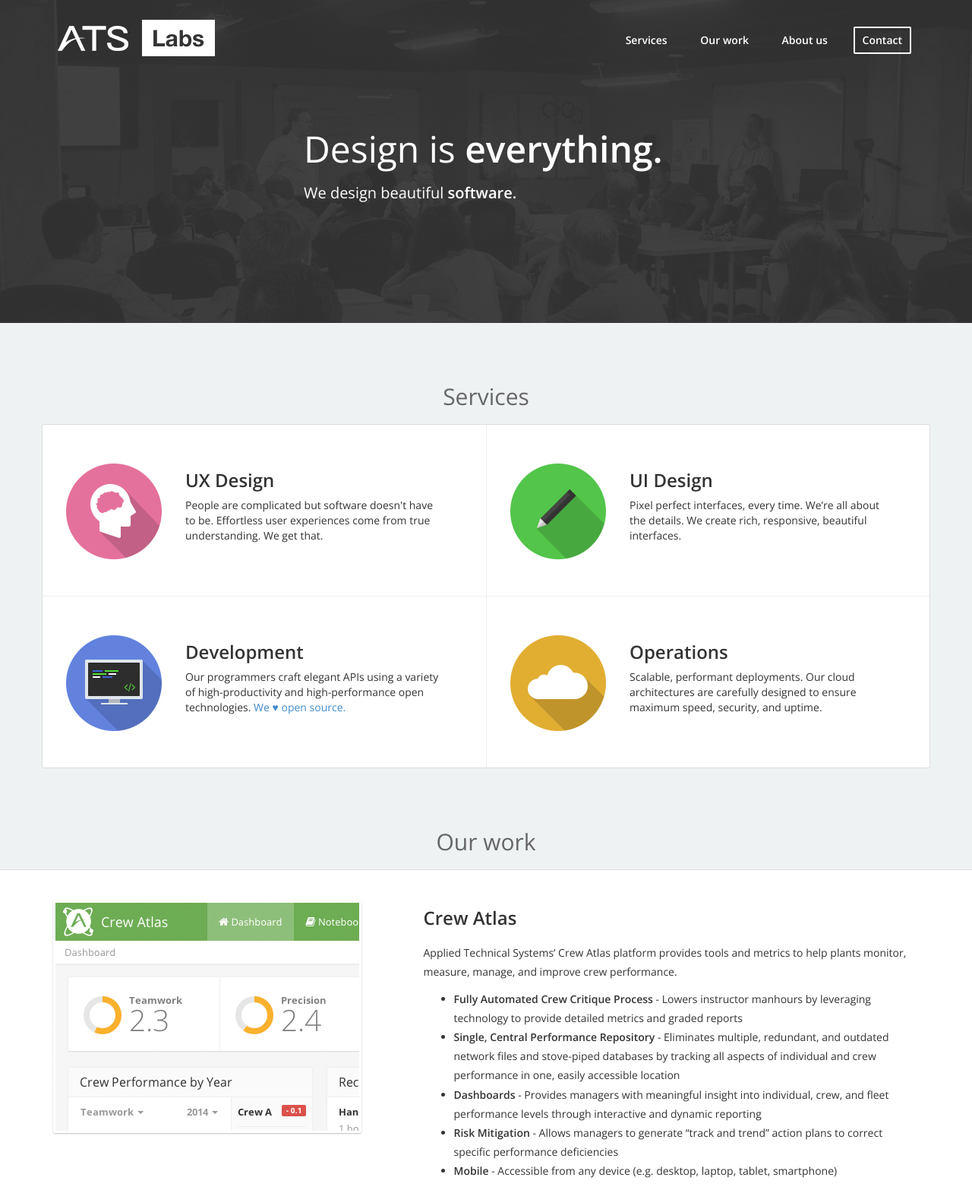
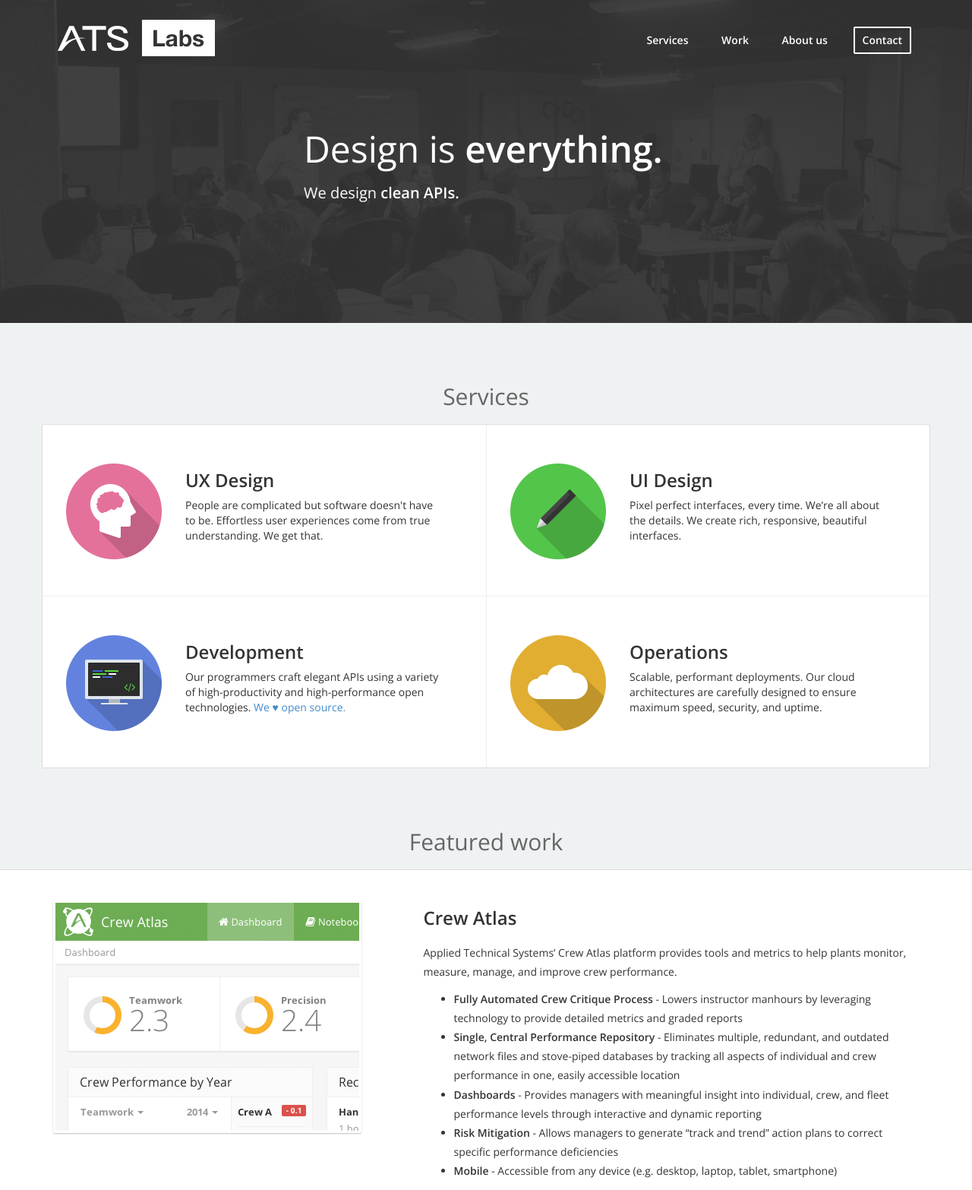
Before and after one commit to atsid/atsid.github.io, a website: page app/index.html in a window 1280 px wide. Shown: the top 1566 px of the page at 76% size. Drawn offline with nearby package versions, Linux system fonts and the light colour scheme; files that its build step writes are made by us from their sources.

Commit message:
improves tag lines

```diff
--- a/app/index.html
+++ b/app/index.html
@@ -34,7 +34,7 @@
           <div class="col-xs-9 text-right">
             <ul class="list-unstyled menu">
               <li class="hidden-xs"><a class="scroll" href="#section-services">Services</a></li>
-              <li class="hidden-xs"><a class="scroll" href="#section-work">Our work</a></li>
+              <li class="hidden-xs"><a class="scroll" href="#section-work">Work</a></li>
               <li class="hidden-xs"><a class="scroll" href="#section-about">About us</a></li>
               <li><a class="contact" target="_blank" href="http://www.atsid.com/contact-us">Contact</a></li>
             </ul>
@@ -45,7 +45,7 @@
     <section class="hero">
       <div>
         <h2>Design is <strong>everything.</strong></h2>
-        <h3>We design beautiful <strong class="swap">interfaces.</strong></h2>
+        <h3>We design <strong class="swap">beautiful experiences.</strong></h2>
       </div>
     </section>
     <section class="services">
@@ -77,7 +77,7 @@
         </div>
       </div>
     </section>
-    <h4 data-menu-offset="-100" id="section-work" class="text-center">Our work</h4>
+    <h4 data-menu-offset="-100" id="section-work" class="text-center">Featured work</h4>
     <section class="work">
       <div class="container">
         <div class="row">
--- a/app/scripts/main.js
+++ b/app/scripts/main.js
@@ -1,4 +1,5 @@
 (function () {
+  'use strict';
 
   /*
    * Smooth scroll to sections with an offset
@@ -28,15 +29,15 @@
    * Adds a 1/2 parallax effect to the hero bg
    */
   var hero = $('.hero');
-  var adjustHeroParallax = function (scrollPos) {
-    if (scrollPos < hero[0].offsetHeight) {
-      hero.css("backgroundPosition", '50% ' + (scrollPos/2 - 75) + "px");
-    }
-  };
+// var adjustHeroParallax = function (scrollPos) {
+//   if (scrollPos < hero[0].offsetHeight) {
+//     hero.css('backgroundPosition', '50% ' + (scrollPos/2 - 75) + 'px');
+//   }
+// };
 
 
   // scroll listener
-  $(document).on('scroll', function (e) {
+  $(document).on('scroll', function () {
     var scrollTop = $(document).scrollTop();
     adjustNav(scrollTop);
     //adjustHeroParallax(scrollTop);
@@ -46,7 +47,7 @@
   /*
    * Cycles hero subtitle text
    */
-  var titles = ['interfaces.', 'experiences.', 'software.', 'APIs.'];
+  var titles = ['beautiful experiences.', 'intuitive interfaces.', 'clean APIs.', 'scalable architectures.', 'productive software.'];
   var idx = 0;
   var swapEl = $('.swap');
   var stagingEl = $('<strong style="top: 25px; opacity: 0;" class="swap"></strong>');
@@ -58,7 +59,7 @@
       swapEl.animate({opacity: 0, top: '-25px'}, 200, function () {
         stagingEl.text(t);
         stagingEl.insertAfter(swapEl);
-        swapEl.remove()
+        swapEl.remove();
         var tmp = swapEl;
         swapEl = stagingEl;
         stagingEl = tmp;
```
